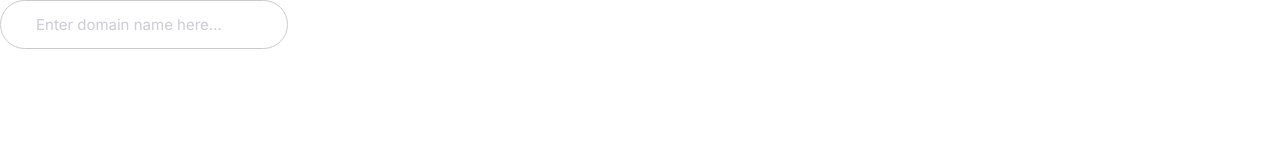
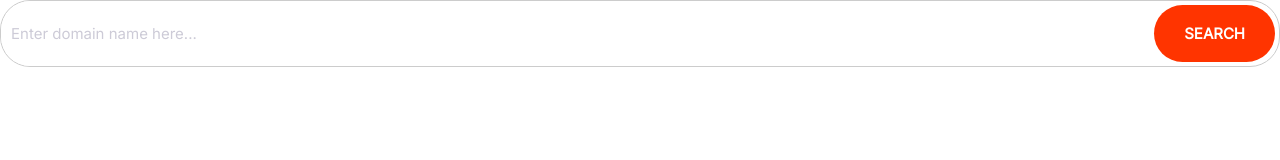
Before and after one commit to israt9528/my-first-project, a plain HTML site: page index.html in a window 1280 px wide. Drawn offline with Linux system fonts and the light colour scheme.

Commit message:
define all the input components.

```diff
--- a/css/styles.css
+++ b/css/styles.css
@@ -4,6 +4,7 @@
     --color-accent: #ff3400;
     --color-headings: #1b0760;
     --color-body: #918ca4;
+    --color-border: #ccc;
 }
 *,*::after, *::before {
     box-sizing: border-box;
@@ -200,7 +201,7 @@ i {
 /*input*/
 .input {
     padding: 1.5rem 3.5rem;
-    border: 1px solid #ccc;
+    border: 1px solid var(--color-border);
     border-radius: 30px;
     outline: 0;
     color: var(--color-headings);
@@ -209,6 +210,19 @@ i {
 ::placeholder {
     color: #cdcbd7;
 }
+.input-grp {
+    border: 1px solid var(--color-border);
+    border-radius: 30px;
+    display: flex;
+}
+.input-grp .input {
+    border: 0;
+    flex-grow: 1;
+    padding: 1.5rem 1rem;
+}
+.input-grp .btn {
+    margin: 4px;
+}
 @media screen and (min-width: 1024px) {
     .input {
         font-size: 1.5rem;
--- a/index.html
+++ b/index.html
@@ -18,6 +18,13 @@
     <link rel="stylesheet" href="css/styles.css" />
   </head>
   <body>
-    <input type="text" class="input" placeholder="Enter domain name here..." />
+    <div class="input-grp">
+      <input
+        type="text"
+        class="input"
+        placeholder="Enter domain name here..."
+      />
+      <button class="btn btn--accent">Search</button>
+    </div>
   </body>
 </html>
```
Also changed, not shown: components/input.html (+5 -1 lines).
